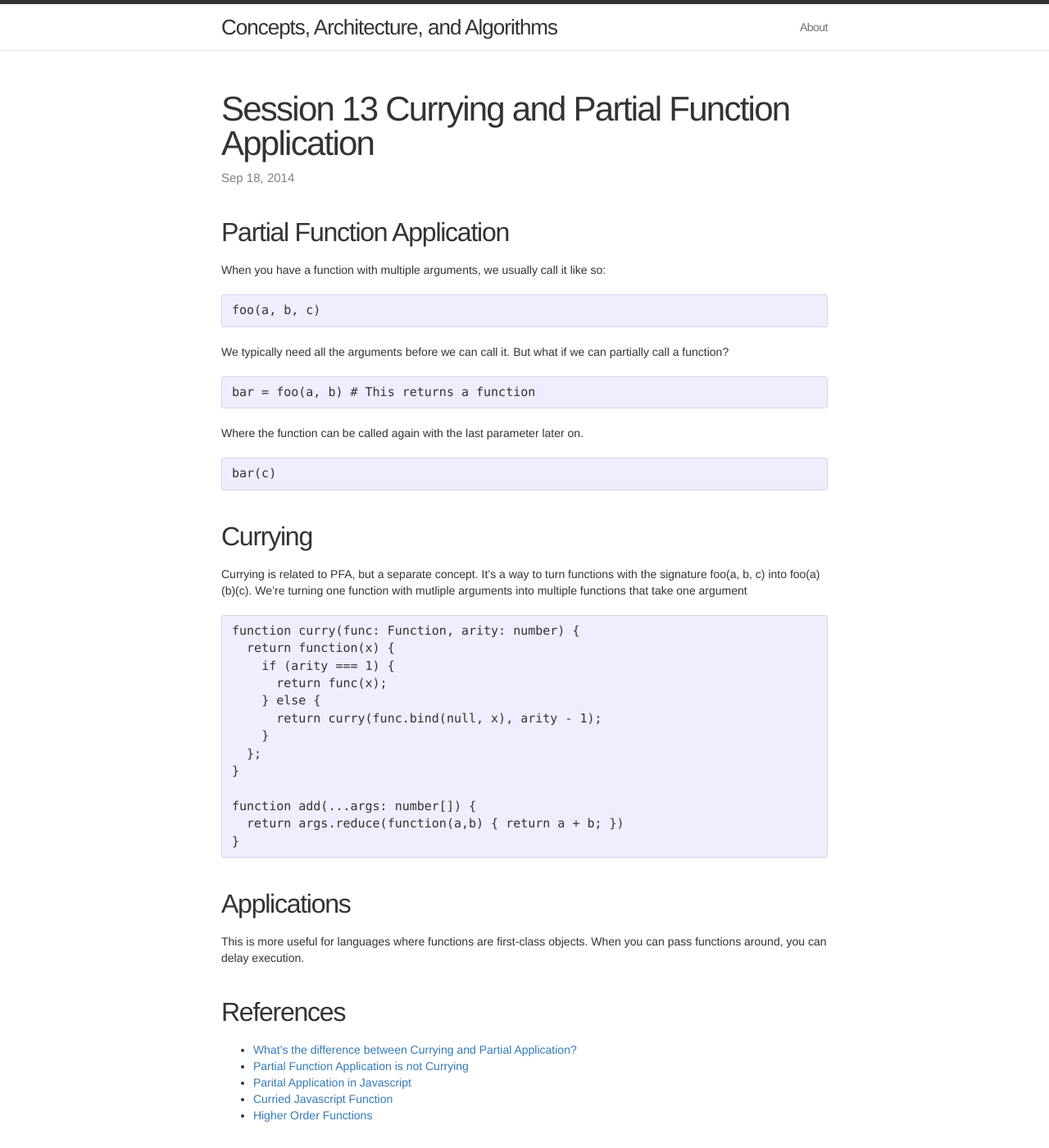
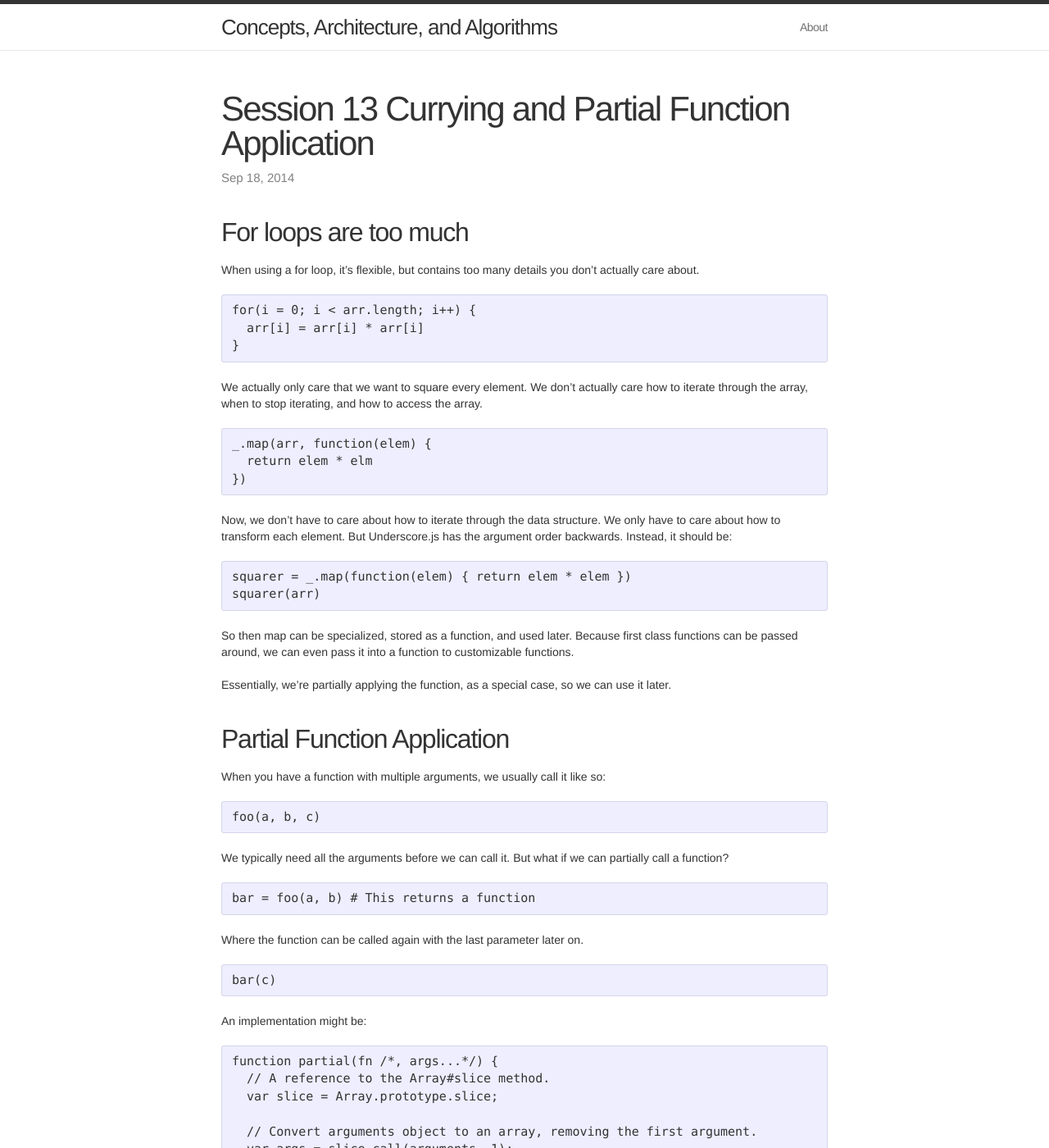
Before and after one commit to iamwilhelm/caa, a Jekyll site: the page built from _posts/2014-09-18-session-13-currying-and-partial-function-application.markdown, in a window 1280 px wide and 1400 px high. Shown: the whole window at 82% size. Built offline with Jekyll 4.4.1, drawn with Linux system fonts in a browser that asks for light colours; nearby versions of some CDN libraries; some of the changed text lies outside the part shown.

Commit message:
finalized notes for session 13

```diff
--- a/_posts/2014-09-18-session-13-currying-and-partial-function-application.markdown
+++ b/_posts/2014-09-18-session-13-currying-and-partial-function-application.markdown
@@ -4,6 +4,37 @@ title:  "Session 13 Currying and Partial Function Application"
 date:   2014-09-18 5:00:00
 categories: concept
 ---
+
+## For loops are too much
+
+When using a for loop, it's flexible, but contains too many details you don't
+actually care about.
+
+    for(i = 0; i < arr.length; i++) {
+      arr[i] = arr[i] * arr[i]
+    }
+
+We actually only care that we want to square every element. We don't actually
+care how to iterate through the array, when to stop iterating, and how to access
+the array.
+
+    _.map(arr, function(elem) {
+      return elem * elm
+    })
+
+Now, we don't have to care about how to iterate through the data structure.
+We only have to care about how to transform each element. But Underscore.js
+has the argument order backwards. Instead, it should be:
+
+    squarer = _.map(function(elem) { return elem * elem })
+    squarer(arr)
+
+So then map can be specialized, stored as a function, and used later. Because
+first class functions can be passed around, we can even pass it into a function
+to customizable functions.
+
+Essentially, we're partially applying the function, as a special case, so we
+can use it later.
 
 ## Partial Function Application
 
@@ -20,6 +51,21 @@ Where the function can be called again with the last parameter later on.
 
     bar(c)
 
+An implementation might be:
+
+    function partial(fn /*, args...*/) {
+      // A reference to the Array#slice method.
+      var slice = Array.prototype.slice;
+
+      // Convert arguments object to an array, removing the first argument.
+      var args = slice.call(arguments, 1);
+
+      return function() {
+        // Invoke the originally-specified function, passing in all originally-
+        // specified arguments, followed by any just-specified arguments.
+        return fn.apply(this, args.concat(slice.call(arguments, 0)));
+      };
+    }
 
 ## Currying
 
@@ -41,10 +87,10 @@ mutliple arguments into multiple functions that take one argument
       return args.reduce(function(a,b) { return a + b; })
     }
 
-## Applications
+## Composition
 
-This is more useful for languages where functions are first-class objects. When you
-can pass functions around, you can delay execution.
+    comp2 :: (a -> b) -> (b -> b -> c) -> (a -> a -> c)
+    comp2 f g = (\x y -> g (f x) (f y))
 
 ## References
 
```
